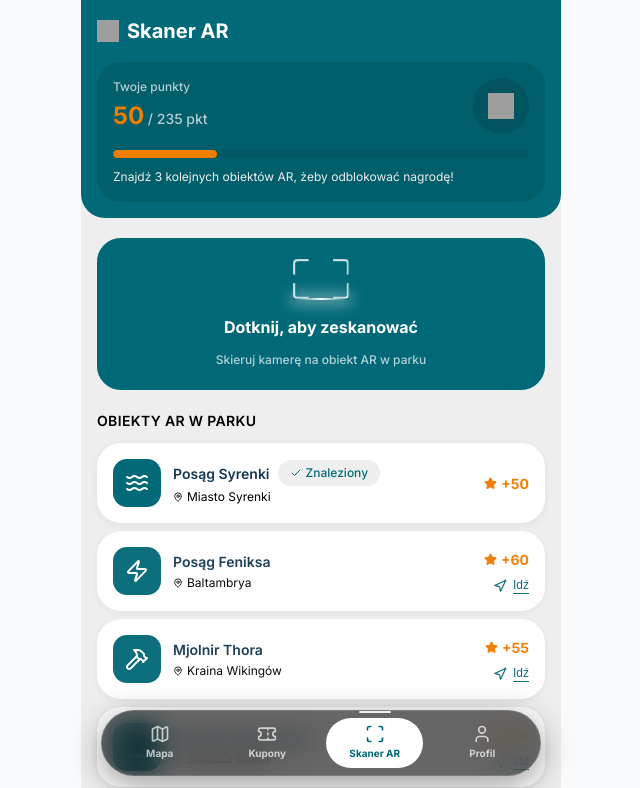
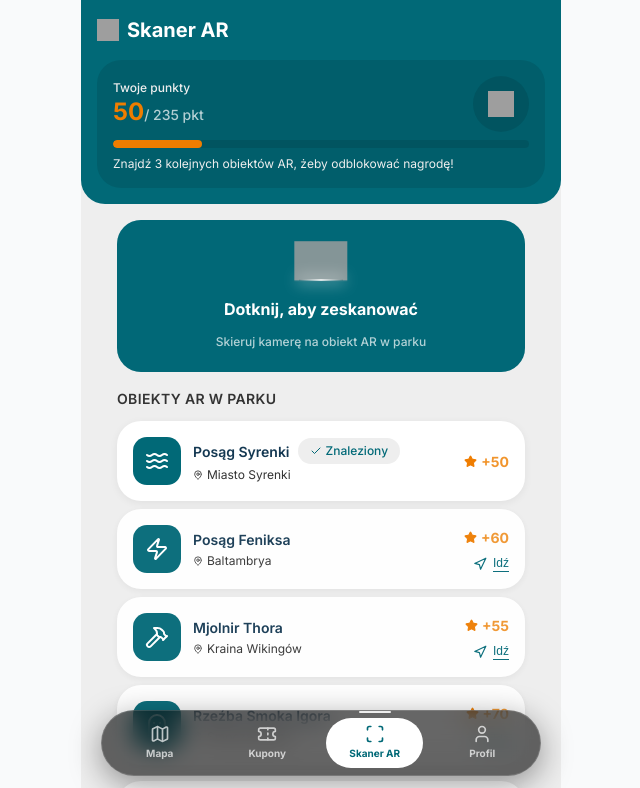
Before and after one commit to Dabermanpl/Hossoland-UI, a React (Vite) app: page / in a window 1280 px wide. Shown: the top 788 px of the page, without its empty margins (319-959 px from the left). Built offline with nearby package versions, Linux system fonts and the light colour scheme.

Commit message:
Final pixel-perfect polish of AR Scanner and TopHeader (22:708 & 21:248)

```diff
--- a/src/components/ARItem.css
+++ b/src/components/ARItem.css
@@ -42,11 +42,11 @@
 .item-name {
   font-size: 14px;
   font-weight: 600;
-  color: var(--color-azure-secondary);
+  color: #143852; /* color/azure/20 / Elephant */
 }
 
 .found-badge {
-  background-color: var(--color-grey-light);
+  background-color: #eee; /* color/grey/93 */
   color: var(--color-cyan-primary);
   font-size: 12px;
   font-weight: 500;
@@ -61,7 +61,7 @@
   display: flex;
   align-items: center;
   gap: 4px;
-  color: var(--color-text-gray);
+  color: #333; /* color/grey/20 / Mine Shaft */
   font-size: 12px;
 }
 
@@ -78,7 +78,7 @@
   gap: 4px;
   font-size: 14px;
   font-weight: 700;
-  color: var(--color-orange-gold-drop);
+  color: rgba(239, 130, 8, 0.85); /* color/orange/48-85% / Tahiti Gold 85% */
 }
 
 .go-button {
--- a/src/components/HowItWorks.css
+++ b/src/components/HowItWorks.css
@@ -1,17 +1,17 @@
 .how-it-works {
   background: white;
-  border-radius: var(--radius-lg);
+  border-radius: 24px;
   padding: 16px;
   box-shadow: 0px 2px 8px 0px rgba(0, 0, 0, 0.06);
   display: flex;
   flex-direction: column;
-  gap: 16px;
+  gap: 12px;
 }
 
 .steps-container {
   display: flex;
   flex-direction: column;
-  gap: 12px;
+  gap: 8px; /* Corrected gap from Figma 21:391 */
 }
 
 .hiw-step {
@@ -21,8 +21,8 @@
 }
 
 .step-number {
-  background-color: var(--color-grey-light);
-  color: var(--color-cyan-primary);
+  background-color: #eee;
+  color: #016977;
   width: 24px;
   height: 24px;
   border-radius: var(--radius-full);
@@ -36,6 +36,6 @@
 
 .step-text {
   font-size: 14px;
-  color: var(--color-text-muted);
+  color: #333;
   line-height: 20px;
 }
--- a/src/components/ScanCard.css
+++ b/src/components/ScanCard.css
@@ -45,83 +45,26 @@
   margin-bottom: 4px;
 }
 
-.scan-brackets {
-  position: absolute;
-  top: 0;
-  left: 0;
+.scan-brackets-svg {
   width: 100%;
   height: 100%;
-}
-
-.scan-brackets::before,
-.scan-brackets::after,
-.scan-brackets-bottom::before,
-.scan-brackets-bottom::after {
-  content: '';
-  position: absolute;
-  width: 14px;
-  height: 14px;
-  border: 2px solid white;
+  object-fit: contain;
   animation: bracket-pulse 2s infinite ease-in-out;
 }
 
 @keyframes bracket-pulse {
   0%, 100% { opacity: 1; transform: scale(1); }
-  50% { opacity: 0.5; transform: scale(0.95); }
-}
-
-/* Top-left */
-.scan-brackets::before {
-  top: 0;
-  left: 0;
-  border-right: none;
-  border-bottom: none;
-  border-top-left-radius: 4px;
-}
-
-/* Top-right */
-.scan-brackets::after {
-  top: 0;
-  right: 0;
-  border-left: none;
-  border-bottom: none;
-  border-top-right-radius: 4px;
-}
-
-/* Bottom brackets using separate elements or pseudo-elements of a child */
-.scan-brackets-bottom::before,
-.scan-brackets-bottom::after {
-  content: '';
-  position: absolute;
-  width: 14px;
-  height: 14px;
-  border: 2px solid white;
-}
-
-.scan-brackets-bottom::before {
-  bottom: 0;
-  left: 0;
-  border-right: none;
-  border-top: none;
-  border-bottom-left-radius: 4px;
-}
-
-.scan-brackets-bottom::after {
-  bottom: 0;
-  right: 0;
-  border-left: none;
-  border-top: none;
-  border-bottom-right-radius: 4px;
+  50% { opacity: 0.7; transform: scale(0.98); }
 }
 
 .scan-line {
   position: absolute;
   top: 0;
-  left: 0;
-  width: 100%;
+  left: 10%;
+  width: 80%;
   height: 2px;
-  background: linear-gradient(to right, transparent, white, transparent);
-  box-shadow: 0 0 15px 2px rgba(255, 255, 255, 0.8);
+  background: linear-gradient(to right, transparent, rgba(255, 255, 255, 0.8), transparent);
+  box-shadow: 0 0 15px 2px rgba(255, 255, 255, 0.5);
   animation: scan-move 3s infinite ease-in-out;
   z-index: 2;
 }
--- a/src/components/ScanCard.tsx
+++ b/src/components/ScanCard.tsx
@@ -2,13 +2,18 @@ import React from 'react';
 import './ScanCard.css';
 
 const ScanCard: React.FC = () => {
+  const figmaBracketsIcon = "http://localhost:3845/assets/1210b051790610969e9d6d3fcaee350192b03d07.svg";
+
   return (
     <div className="scan-card">
       <div className="scan-overlay"></div>
       <div className="scan-content">
         <div className="scan-icon-wrapper">
-          <div className="scan-brackets"></div>
-          <div className="scan-brackets-bottom"></div>
+          <img
+            src={figmaBracketsIcon}
+            alt="Scan area"
+            className="scan-brackets-svg"
+          />
           <div className="scan-line"></div>
         </div>
         <h2 className="scan-title">Dotknij, aby zeskanować</h2>
--- a/src/components/TopHeader.css
+++ b/src/components/TopHeader.css
@@ -11,6 +11,7 @@
   position: sticky;
   top: 0;
   z-index: 1000;
+  align-items: center;
   transition: transform 0.6s cubic-bezier(0.22, 1, 0.36, 1),
               padding 0.3s ease,
               gap 0.3s ease;
@@ -24,6 +25,12 @@
   display: flex;
   align-items: center;
   gap: 8px;
+  height: 28px;
+  width: 100%;
+}
+
+.header-title .text-h1 {
+  line-height: 28px;
 }
 
 .title-icon-wrapper {
@@ -68,31 +75,51 @@
   gap: 8px;
   position: relative;
   transition: all 0.3s ease;
+  width: 100%;
+  max-width: 448px;
 }
 
 .points-flex {
   display: flex;
   justify-content: space-between;
   align-items: center;
+  height: 56px;
+  width: 100%;
+}
+
+.points-info {
+  display: flex;
+  flex-direction: column;
+  height: 48px;
+  justify-content: flex-start;
 }
 
 .points-label {
   font-size: 12px;
   font-weight: 500;
-  color: var(--color-white-70);
-  margin-bottom: 2px;
+  color: var(--color-grey-93);
+  line-height: 16px;
+  margin-bottom: 0px;
+}
+
+.points-value {
+  line-height: normal;
+  display: flex;
+  align-items: baseline;
 }
 
 .value-current {
   font-size: 24px;
   font-weight: 700;
   color: var(--color-orange-gold-drop);
+  line-height: 32px;
 }
 
 .value-total {
   font-size: 14px;
   font-weight: 500;
   color: var(--color-white-70);
+  line-height: 20px;
 }
 
 .trophy-badge {
@@ -112,11 +139,11 @@
 }
 
 .progress-bar-bg {
-  background: var(--color-black-05);
+  background: rgba(0, 0, 0, 0.1);
   height: 8px;
   border-radius: var(--radius-lg);
   overflow: hidden;
-  margin-top: 8px;
+  width: 100%;
 }
 
 .progress-bar-fill {
@@ -127,17 +154,19 @@
 }
 
 .progress-bar-fill.animate-start {
-  width: 25%;
-  animation: progress-fill-25 1.5s ease-out forwards;
+  width: 21.3%;
+  animation: progress-fill-21 1.5s ease-out forwards;
 }
 
-@keyframes progress-fill-25 {
+@keyframes progress-fill-21 {
   from { width: 0; }
-  to { width: 25%; }
+  to { width: 21.3%; }
 }
 
 .progress-hint {
   font-size: 12px;
   color: var(--color-grey-93);
-  margin-top: 2px;
+  line-height: 16px;
+  width: 100%;
+  text-align: left;
 }
--- a/src/components/TopHeader.tsx
+++ b/src/components/TopHeader.tsx
@@ -58,8 +58,8 @@ const TopHeader: React.FC<TopHeaderProps> = ({ view = 'scan', animate = false })
           </div>
         </div>
 
-        <div className="progress-bar-bg">
-          <div className={`progress-bar-fill ${animate ? 'animate-start' : ''}`}></div>
+        <div className="progress-bar-bg" key={`bg-${view}`}>
+          <div className={`progress-bar-fill ${animate ? 'animate-start' : ''}`} key={`fill-${view}`}></div>
         </div>
 
         <p className="progress-hint">
--- a/src/index.css
+++ b/src/index.css
@@ -64,14 +64,17 @@ body {
   min-height: 100vh;
   position: relative;
   background: var(--color-grey-93);
-  overflow-x: hidden;
+  --color-text-gray: #333;
 }
 
 .main-content {
-  padding: 20px 16px 120px 16px;
+  padding: 16px;
   display: flex;
   flex-direction: column;
-  gap: 20px;
+  gap: 16px;
+  max-width: 440px;
+  margin: 0 auto;
+  padding-bottom: 100px;
 }
 
 /* Typography Utilities */
```
Also changed, not shown: 1 other file (tests, documents, lock files or other folders).
